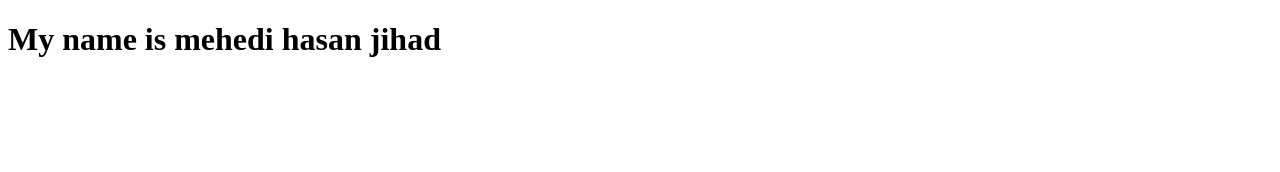
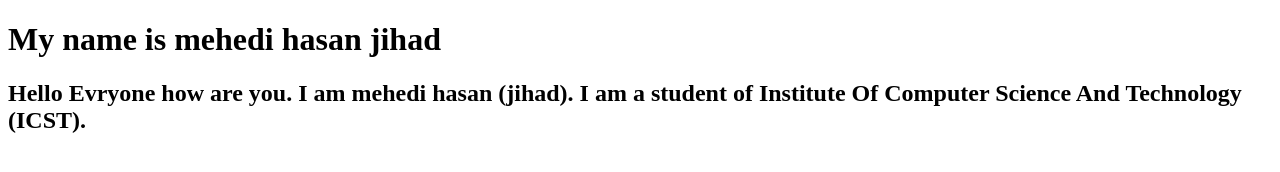
Before and after one commit to mhedi-hasan/my-first-github-repo, a plain HTML site: page index.html in a window 1280 px wide. Drawn offline with Linux system fonts and the light colour scheme.

Commit message:
updated featchers

```diff
--- a/index.html
+++ b/index.html
@@ -7,5 +7,8 @@
 </head>
 <body>
     <h1>My name is mehedi hasan jihad</h1>
+    <h2>Hello Evryone how are you. I am mehedi hasan (jihad). I am a student
+        of Institute Of Computer Science And Technology (ICST).
+    </h2>
 </body>
 </html>
```
